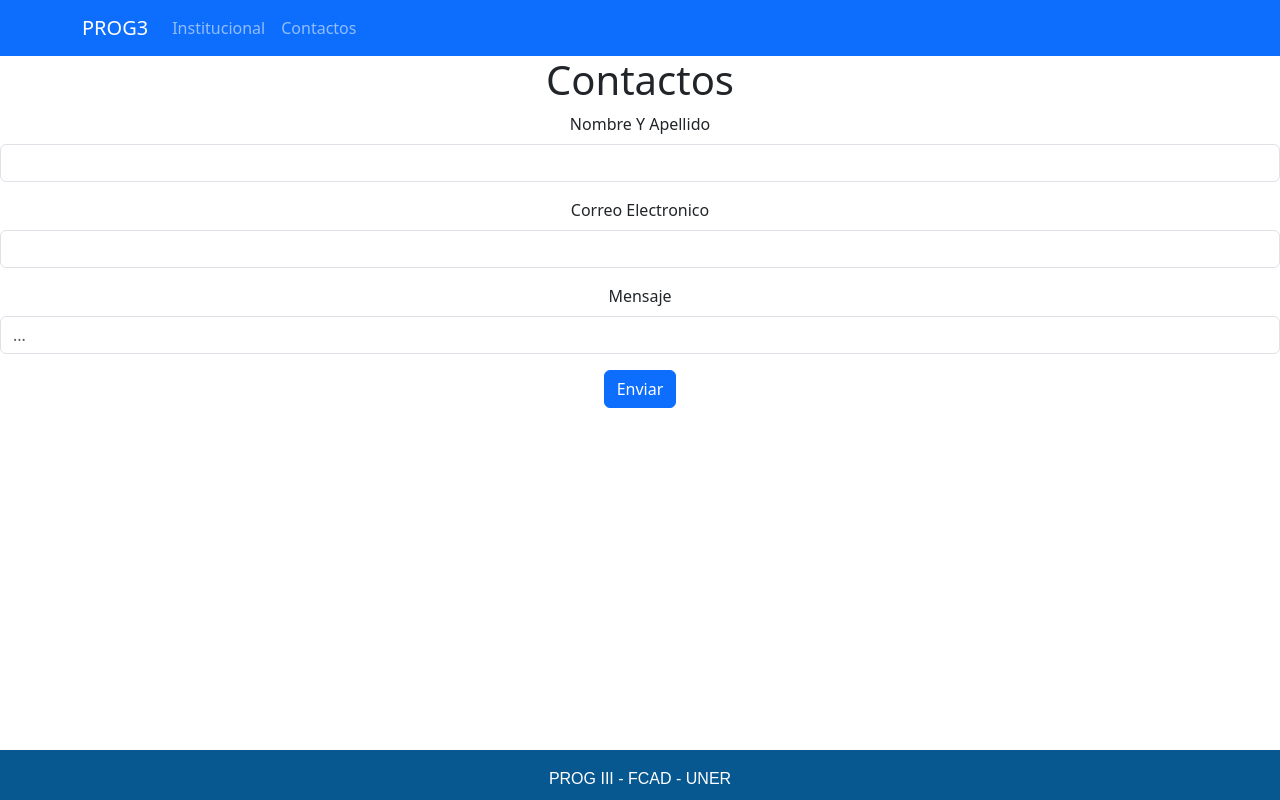
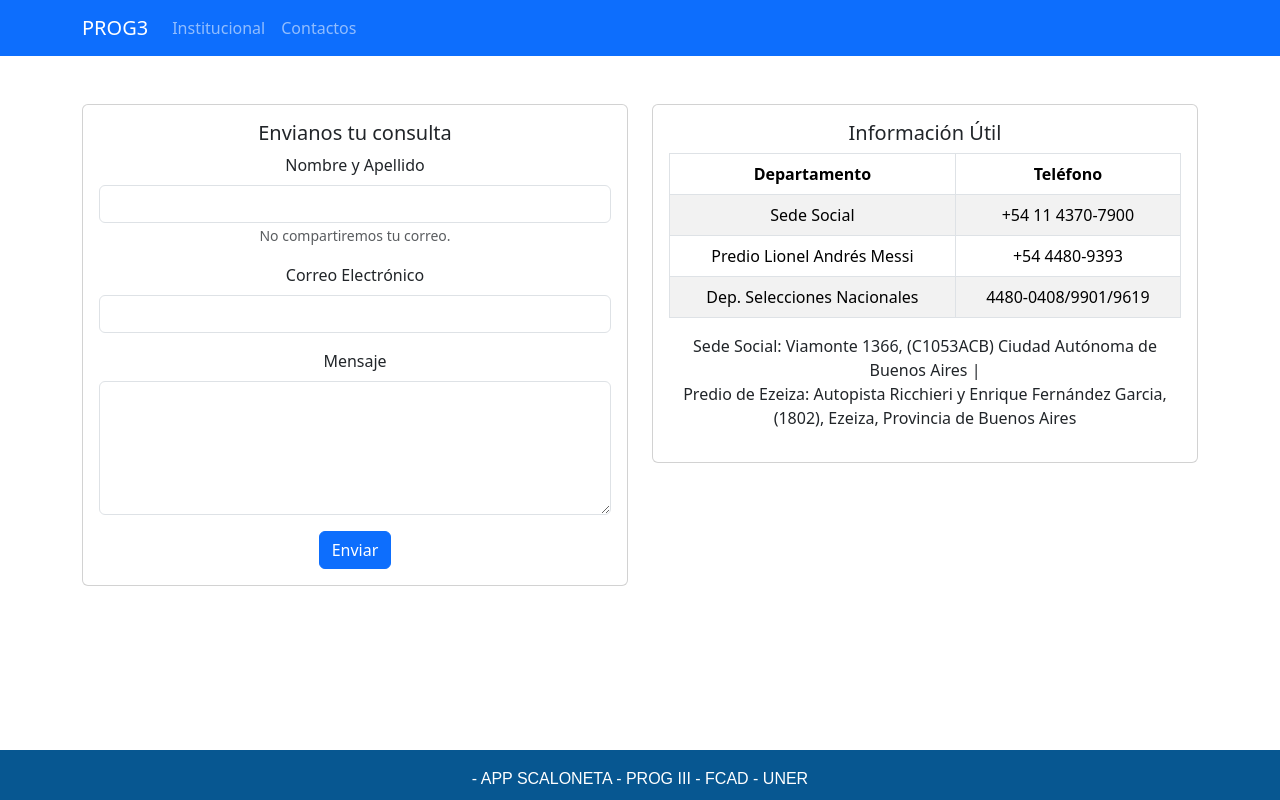
Before and after one commit to LucasBec/tp-final-scaloneta-react, a React (Create React App) app: page /contactos in a window 1280 px wide. Built offline with nearby package versions, Linux system fonts and the light colour scheme.

Commit message:
se implementó api de noticias en inicio y modificó contactos

```diff
--- a/src/componentes/Contactos/Contactos.jsx
+++ b/src/componentes/Contactos/Contactos.jsx
@@ -1,31 +1,93 @@
-import Button from 'react-bootstrap/Button';
-import Form from 'react-bootstrap/Form';
+//hook de react
+import { useState } from "react";
+
+//clases bootstrap
+import { Form, Button, Card, Table} from "react-bootstrap" ;
 
 export function Contactos (){
-    return (
-    <>
 
-        <h1>Contactos</h1>
+    // objeto para almacenar la información del formulario
+    const [formulario, setFormulario] = useState({nombre:'', correo:'', mensaje:''});
 
-        <Form>
-          <fieldset enabled>
-            <Form.Group className="mb-3">
-              <Form.Label htmlFor="disabledTextInput">Nombre Y Apellido</Form.Label>
-              <Form.Control id="disabledTextInput" type='text' placeholder="" />
-            </Form.Group>
-            <Form.Group className="mb-3">
-              <Form.Label htmlFor="disabledTextInput">Correo Electronico</Form.Label>
-              <Form.Control id="disabledTextInput" type='email' placeholder="" />
-            </Form.Group>
-            <Form.Group className="mb-3">
-              <Form.Label htmlFor="disabledTextInput">Mensaje</Form.Label>
-              <Form.Control id="disabledTextInput" type='textarea' placeholder="..." />
-            </Form.Group>
+    function enviarInformacion(){
+        alert(JSON.stringify(formulario));
+    }
 
-            <Button type="submit">Enviar</Button>
-          </fieldset>
-        </Form>
+    return(
+        <>
+            <div className="container mt-5">
+                <div className="row">
+                    <div className="col-md-6">
+                        <Card>
+                        <Card.Body>
+                            <Card.Title>Envianos tu consulta</Card.Title>
+
+                            <Form onSubmit={enviarInformacion}>
+                                <Form.Group className="mb-3" controlId="formBasicNombre">
+                                    <Form.Label>Nombre y Apellido</Form.Label>
+                                    <Form.Control type="text" onChange={(e) => setFormulario({ ...formulario, nombre:e.target.value })}/>
+                                    <Form.Text className="text-muted">
+                                        No compartiremos tu correo.
+                                    </Form.Text>
+                                </Form.Group>
+
+                                <Form.Group className="mb-3" controlId="formBasicCorreo">
+                                    <Form.Label>Correo Electrónico</Form.Label>
+                                    <Form.Control type="email" onChange={(e) => setFormulario({ ...formulario, correo: e.target.value})}/>
+                                </Form.Group>
+
+                                <Form.Group className="mb-3" controlId="formBasicMensaje">
+                                    <Form.Label>Mensaje</Form.Label>
+                                    <Form.Control as="textarea" rows={5} onChange={(e) => setFormulario({ ...formulario, mensaje: e.target.value})}/>
+                                </Form.Group>
+
+                                <Button variant="primary" type="submit">
+                                    Enviar
+                                </Button>
+                            </Form>
+                        </Card.Body>
+                        </Card>
+                    </div>
+
+                    <div className="col-md-6">
+                    <Card>
+                        <Card.Body>
+                            <Card.Title>Información Útil</Card.Title>
+                            <Table striped bordered hover>
+                                <thead>
+                                    <tr>
+                                    <th>Departamento</th>
+                                    <th>Teléfono</th>
+                                    </tr>
+                                </thead>
+                                <tbody>
+                                    <tr>
+                                        <td>Sede Social</td>
+                                        <td>+54 11 4370-7900</td>
+                                    </tr>
+                                    <tr>
+                                        <td>Predio Lionel Andrés Messi</td>
+                                        <td>+54 4480-9393</td>
+                                    </tr>
+                                    <tr>
+                                        <td>Dep. Selecciones Nacionales</td>
+                                        <td>4480-0408/9901/9619</td>
+                                    </tr>
+                                </tbody>
+                                </Table>
+
+                                <p>
+                                Sede Social: Viamonte 1366, (C1053ACB)
+                                Ciudad Autónoma de Buenos Aires | <br />
+                                Predio de Ezeiza: Autopista Ricchieri y
+                                Enrique Fernández Garcia, (1802), Ezeiza, Provincia de Buenos Aires
+                                </p>
+                        </Card.Body>
+                        </Card>
+                    </div>
+                </div>
+            </div>
+
         </>
-      );
-
+    )
 }
--- a/src/componentes/Footer/Footer.css
+++ b/src/componentes/Footer/Footer.css
@@ -1,6 +1,5 @@
 footer {
     padding: 1rem 0;
-
     position: fixed;
     bottom: 0px;
     width: 100%;
--- a/src/componentes/Footer/Footer.jsx
+++ b/src/componentes/Footer/Footer.jsx
@@ -1,5 +1,5 @@
 import './Footer.css' ;
 
 export function Footer(){
-    return <footer><span>PROG III - FCAD - UNER</span></footer>
+    return <footer><span>- APP SCALONETA -  PROG III - FCAD - UNER</span></footer>
 }
--- /dev/null
+++ b/src/componentes/Inicio/Card.css
@@ -0,0 +1,5 @@
+/* Estilos para  las cards */
+.card {
+
+    background-color: rgba(128, 128, 128, 0.316);
+}
--- a/src/componentes/Inicio/Inicio.jsx
+++ b/src/componentes/Inicio/Inicio.jsx
@@ -1,7 +1,50 @@
+//hook de react
+import { useEffect, useState } from "react";
+// componente personalizado
+import { MiCard } from "./MiCard";
+// clase de bootstrap
+import { Alert } from "react-bootstrap";
+
 export function Inicio(){
+
+    const [datos, setDatos] = useState(null);
+
+    useEffect(()=>{
+        const tema = 'soccer messi';
+        const apiKey = 'e08e9237c92a4a749bc489771a818b6d';
+        const consulta = `https://newsapi.org/v2/everything?q=${tema}&sortBy=publishedAt&pageSize=15&language=es&apiKey=${apiKey}`;
+
+        fetch(consulta)
+        .then( resp => {
+            resp.json().then(data => {
+                // console.log(data);
+                setDatos(data.articles);
+            } )
+        })
+        .catch(error => {
+            console.log('error -->', error);
+        });
+
+    }, []);
+
     return(
-        <div className='container mt-5'>
-            <h1>Inicio</h1>
-        </div>
+        <>
+            <div>
+                {
+                    datos ? (datos.map((item, index) => (
+                        <div key = {index}>
+                            {/* <li> {item.title} </li> */}
+                            <MiCard articulo = {item} />
+                        </div>
+                    )))
+                    :
+                    (
+                        <div className="container mt-5">
+                            <Alert>buscando info.</Alert>
+                        </div>
+                    )
+                }
+            </div>
+        </>
     )
 }
--- /dev/null
+++ b/src/componentes/Inicio/MiCard.jsx
@@ -0,0 +1,23 @@
+import React from 'react';
+import Card from 'react-bootstrap/Card';
+import Button from 'react-bootstrap/Button';
+import './Card.css';
+
+export function MiCard(props) {
+    const { articulo } = props;
+
+    return (
+        <div className='container d-flex justify-content-center align-items-center mt-5'>
+            <Card style={{ width: '30rem' }}>
+                <Card.Img variant="top" src={articulo.urlToImage} />
+                <Card.Body>
+                    <Card.Title>{articulo.title}</Card.Title>
+                    <Card.Text>{articulo.description}</Card.Text>
+                    <Button variant='primary' as='a' href={articulo.url} target='_blank'>
+                        Ver Nota
+                    </Button>
+                </Card.Body>
+            </Card>
+        </div>
+    );
+}
```
